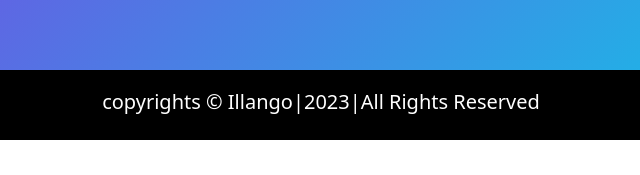
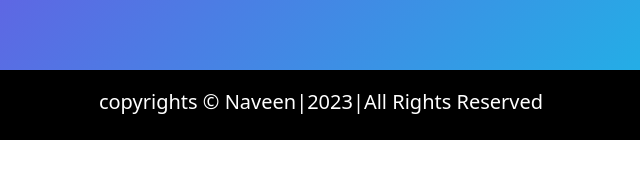
Before and after one commit to naveendhanush2505/Weather-App, a plain HTML site: page index.html in a window 1280 px wide. Shown: the part 622-797 px from the top of the page, 319-959 px from the left. Drawn offline with nearby package versions, Linux system fonts and the light colour scheme.

Commit message:
Update index.html

```diff
--- a/index.html
+++ b/index.html
@@ -52,7 +52,7 @@
           </div>
           </div>
           <div class="footer">
-            <h5>copyrights &copy Illango|2023|All Rights Reserved</h5>
+            <h5>copyrights &copy Naveen|2023|All Rights Reserved</h5>
           </div>
 
 
```
